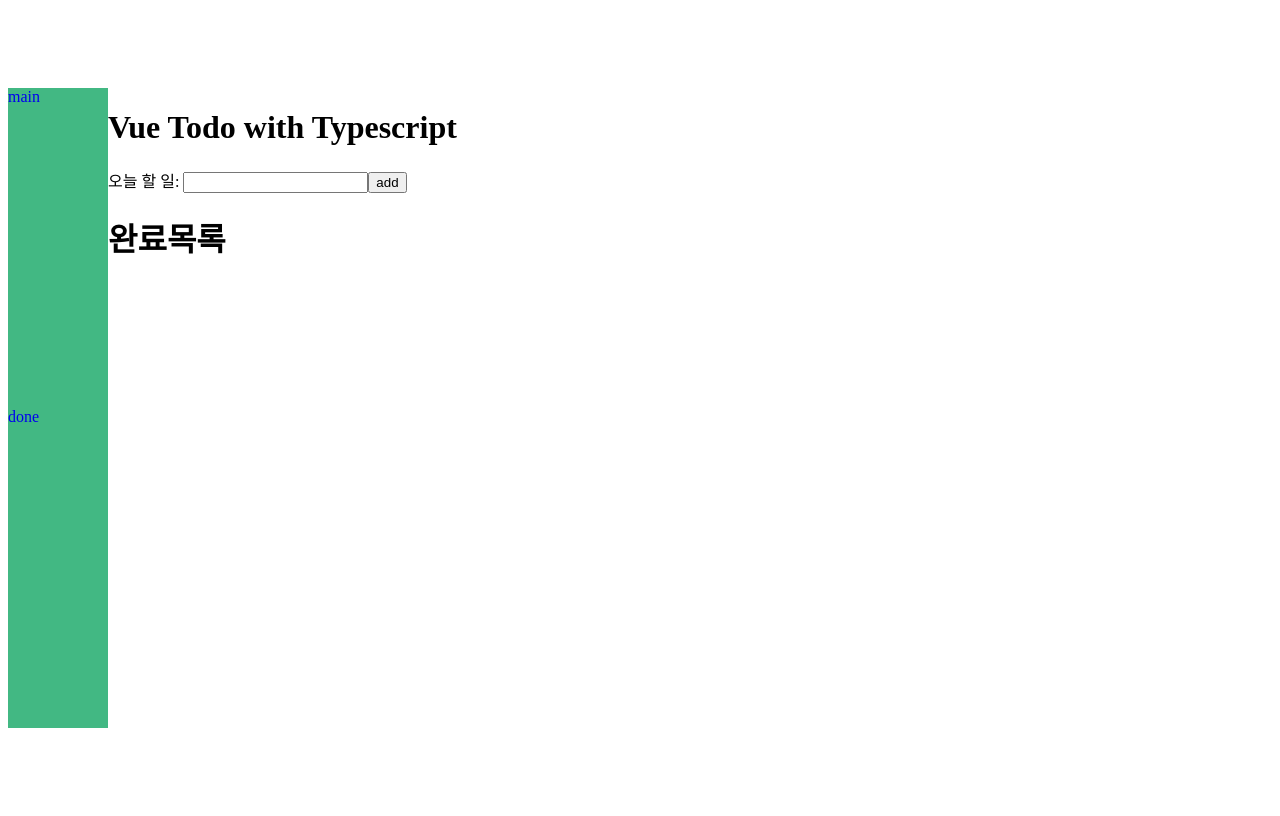
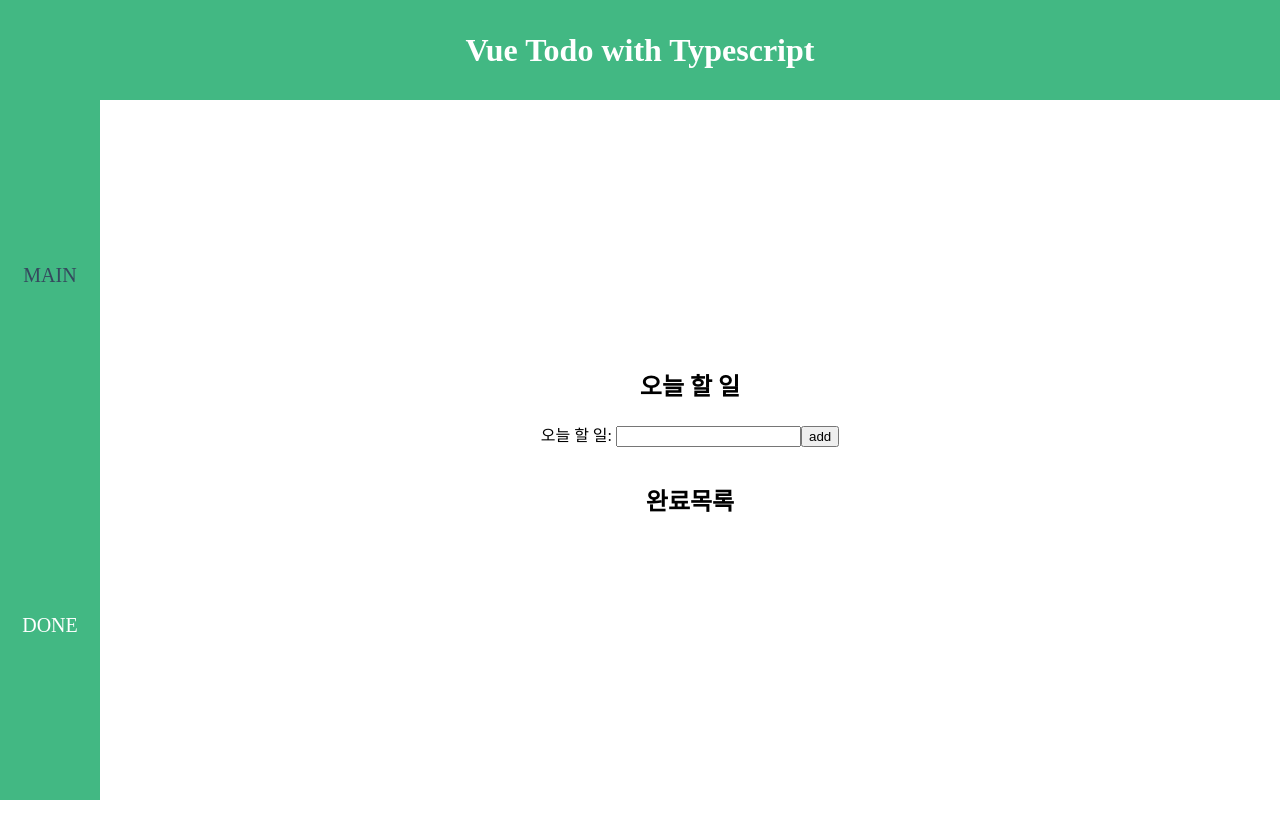
Before and after one commit to banhyungil/learn-vue-typescript, a Vue app in the folder vue-todo/: page /main in a window 1280 px wide. Built offline with nearby package versions, Linux system fonts and the light colour scheme.

Commit message:
css적용

```diff
--- a/vue-todo/src/App.vue
+++ b/vue-todo/src/App.vue
@@ -1,6 +1,7 @@
 <template>
-  <div>
-    <div class="gr">
+  <div class="gr">
+    <TitleBar />
+    <div class="gr-body">
       <MyMenu />
       <transition name="fade" mode="out-in">
         <RouterView />
@@ -13,23 +14,26 @@
 import Vue from "vue";
 import { RouterView } from "vue-router";
 import MyMenu from "@/components/MyMenu.vue";
+import TitleBar from "@/components/TitleBar.vue";
 
 export default Vue.extend({
-  components: { RouterView, MyMenu },
+  components: { RouterView, MyMenu, TitleBar },
 });
 </script>
 
 <style scoped>
 .gr {
   display: grid;
+  grid-template-rows: 100px calc(100vh - 100px);
+}
+.gr-body {
+  display: grid;
   grid-template-columns: 100px 1fr;
-  height: 80vh;
-  padding: 10vh 0;
 }
 
 .fade-enter-active,
 .fade-leave-active {
-  transition: opacity 0.5s ease;
+  transition: opacity 0.3s ease;
 }
 
 .fade-enter-from,
--- a/vue-todo/src/assets/main.css
+++ b/vue-todo/src/assets/main.css
@@ -1,10 +1,18 @@
+* {
+    box-sizing: border-box;
+}
+
+body {
+    margin: 0;
+}
+
 a {
     text-decoration: none;
 }
-a:visited {
-    color: white;
+
+.fr-center {
+    display: flex;
+    flex-direction: column;
+    justify-content: center;
+    align-items: center;
 }
-
-a:active {
-    color: #35495e;
-}
--- a/vue-todo/src/components/MyMenu.vue
+++ b/vue-todo/src/components/MyMenu.vue
@@ -1,7 +1,7 @@
 <template>
   <div class="gr-nav">
-    <RouterLink to="main">main</RouterLink>
-    <RouterLink to="done">done</RouterLink>
+    <RouterLink active-class="active" to="main">MAIN</RouterLink>
+    <RouterLink active-class="active" to="done">DONE</RouterLink>
   </div>
 </template>
 
@@ -17,7 +17,19 @@ export default Vue.extend({
 <style scoped>
 .gr-nav {
   display: grid;
-  grid-template-columns: 1fr;
+  grid-template-rows: 1fr 1fr;
+  justify-items: center;
+  align-items: center;
+
   background-color: #42b883;
+  font-size: 20px;
+}
+
+.active {
+  color: #35495e;
+}
+
+a {
+  color: white;
 }
 </style>
--- /dev/null
+++ b/vue-todo/src/components/TitleBar.vue
@@ -0,0 +1,21 @@
+<template>
+  <div class="fc">
+    <h1 class="title">Vue Todo with Typescript</h1>
+  </div>
+</template>
+
+<script lang="ts">
+import Vue from "vue";
+
+export default Vue.extend({});
+</script>
+
+<style scoped>
+.fc {
+  display: flex;
+  align-items: center;
+  justify-content: center;
+  background-color: #42b883;
+  color: white;
+}
+</style>
--- a/vue-todo/src/views/MainView.vue
+++ b/vue-todo/src/views/MainView.vue
@@ -1,8 +1,6 @@
 <template>
-  <div>
-    <header>
-      <h1>Vue Todo with Typescript</h1>
-    </header>
+  <div class="fr-center">
+    <header class="fr-center"><h2>오늘 할 일</h2></header>
     <main>
       <TodoInput :item="todoText" @input="updateTodoText" @add="addTodoItem" />
       <ul>
@@ -13,7 +11,7 @@
         />
       </ul>
     </main>
-    <h1>완료목록</h1>
+    <div class="fr-center"><h2>완료목록</h2></div>
     <TodoList
       :todoItems="todoItemsDone"
       @item:remove="onItemRemove"
```
